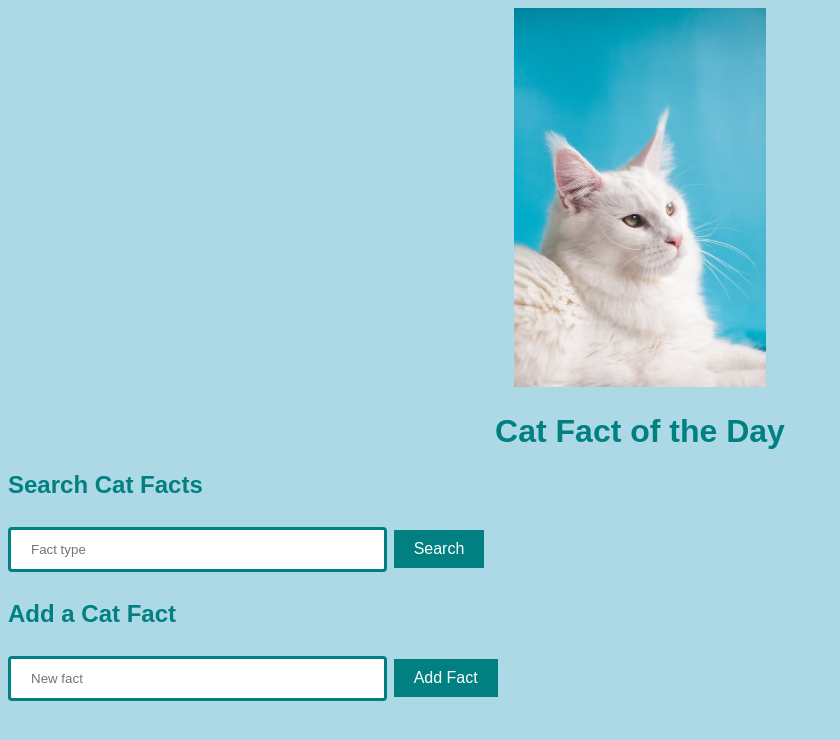
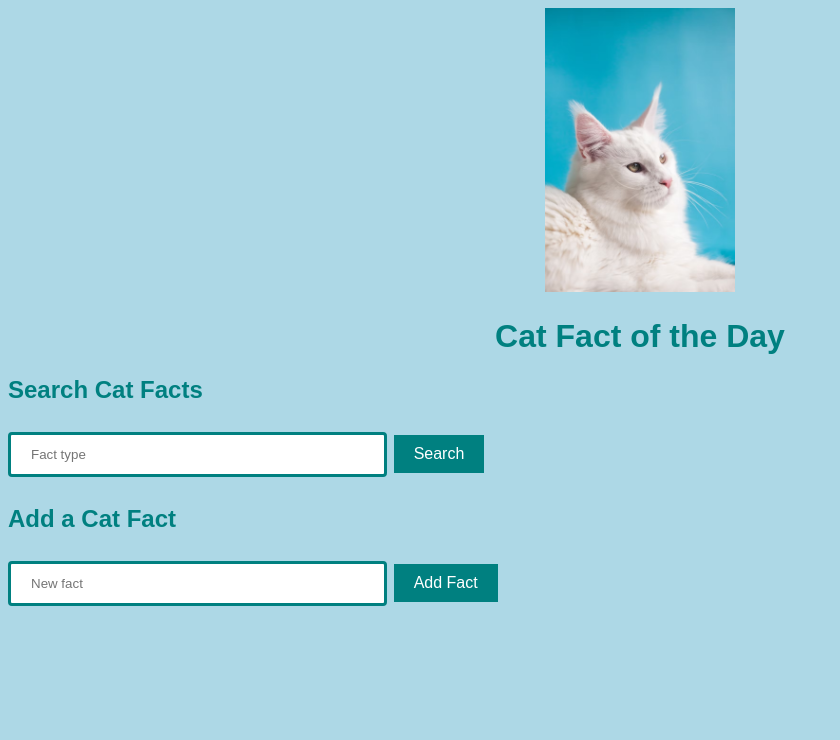
Before and after one commit to Revniuk/SBA308A, a plain HTML site: page index.html in a window 1280 px wide. Shown: the whole page, without its empty margins (0-840 px from the left). Drawn offline with Linux system fonts and the light colour scheme; no server answers.

Commit message:
Add files via upload

```diff
--- a/index.html
+++ b/index.html
@@ -14,7 +14,7 @@
 
 <body>
     <div style="text-align:center;">
-        <img src="cat_image.jpg" alt="White Cat" style="width: 20%;">
+        <img src="cat_image.jpg" alt="White Cat" style="width: 15%;">
     </div>
     <h1 style="text-align:center;">Cat Fact of the Day</h1>
     <p id="catFact"></p>
```
